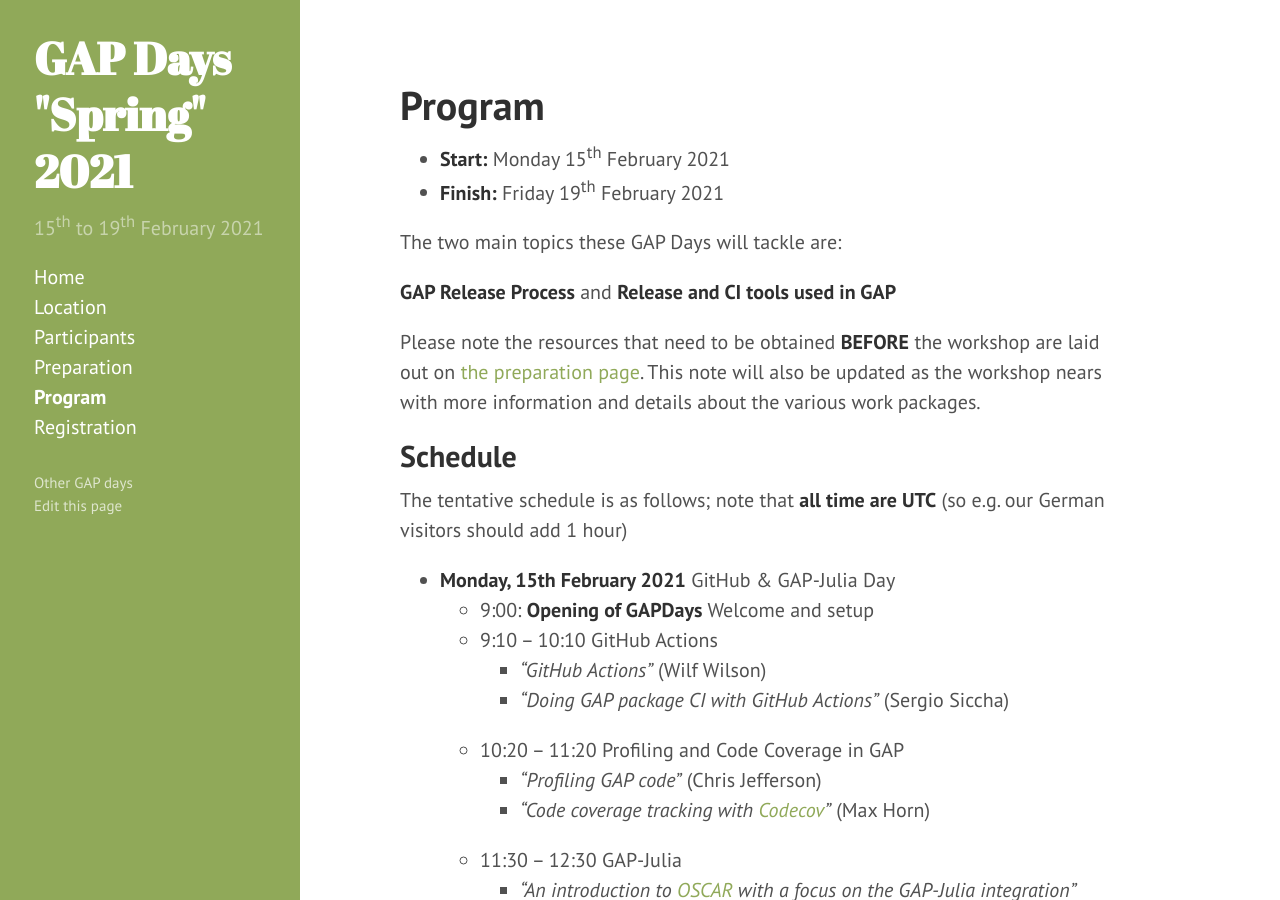
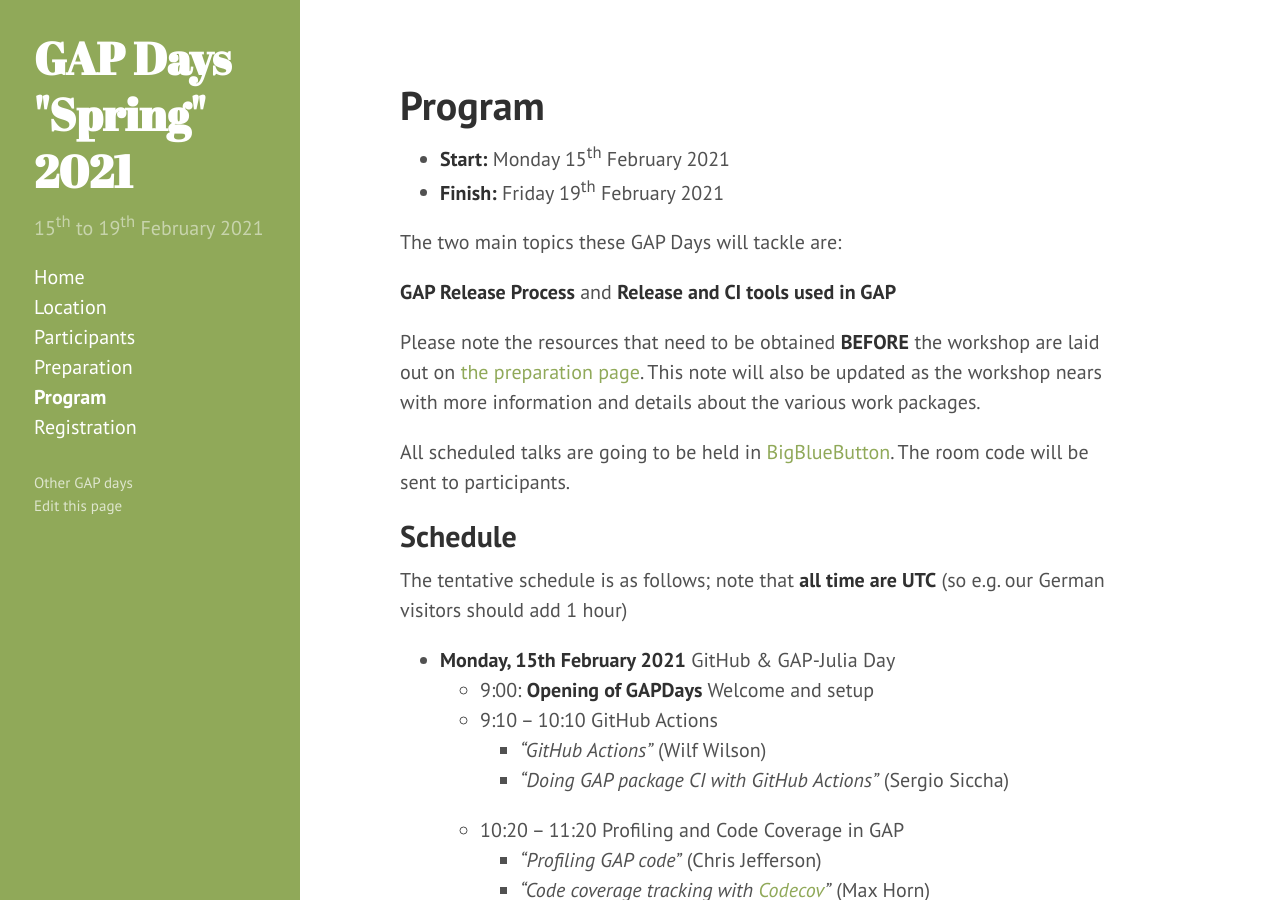
Before and after one commit to gapdays/gapdays2021-spring, a Jekyll site: the page built from program.md, in a window 1280 px wide and 900 px high. Built offline with Jekyll 4.4.1, drawn with Linux system fonts in a browser that asks for light colours.

Commit message:
adding BBB info back

```diff
--- a/program.md
+++ b/program.md
@@ -18,9 +18,8 @@ laid out on [the preparation page]({{ site.baseurl }}/preparation). This note
 will also be updated as the workshop nears with more information and details
 about the various work packages.
 
-<!-- All scheduled talks are going to be held in [BigBlueButton](https://bbb.rlp.net/b/hor-foe-hdv-ahz).
+All scheduled talks are going to be held in [BigBlueButton](https://bbb.rlp.net/b/hor-foe-hdv-ahz).
 The room code will be sent to participants.
--->
 
 ## Schedule
 The tentative schedule is as follows; note that **all time are UTC** (so e.g. our German visitors should add 1 hour)
```
